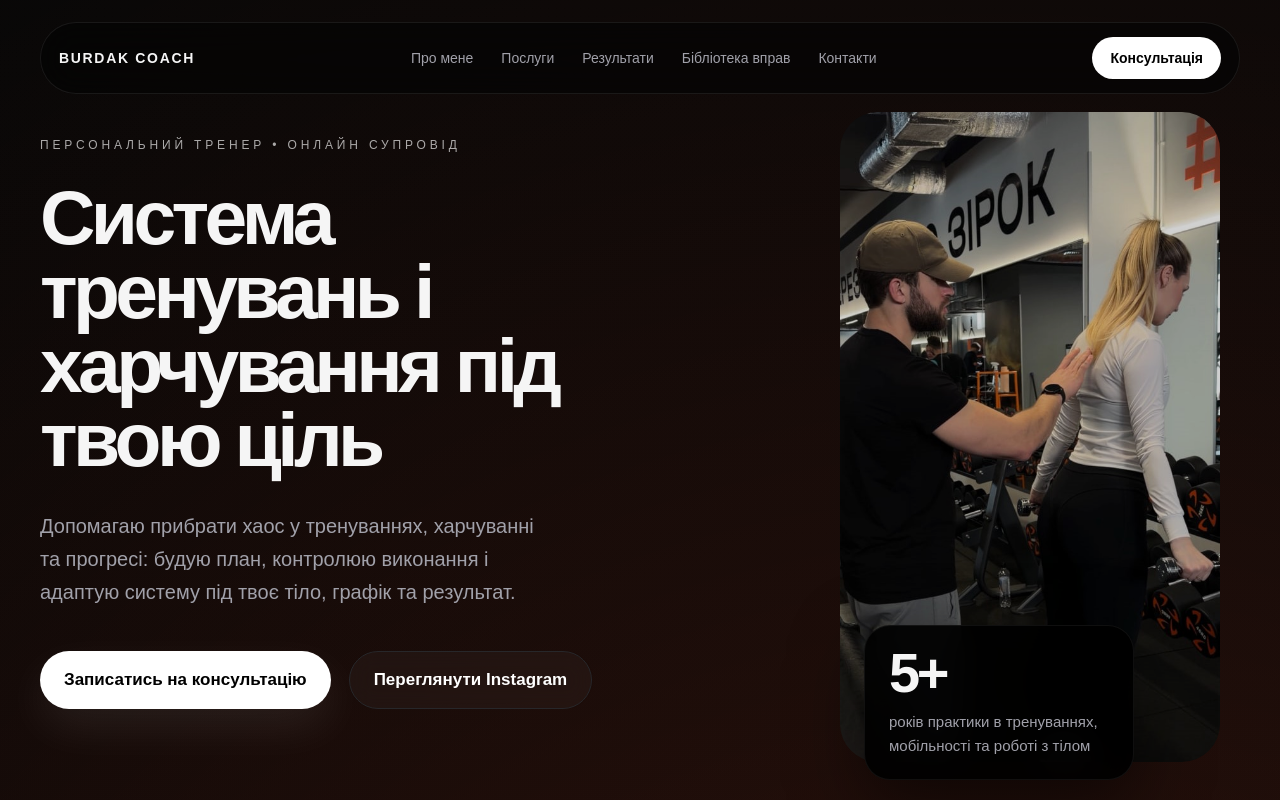
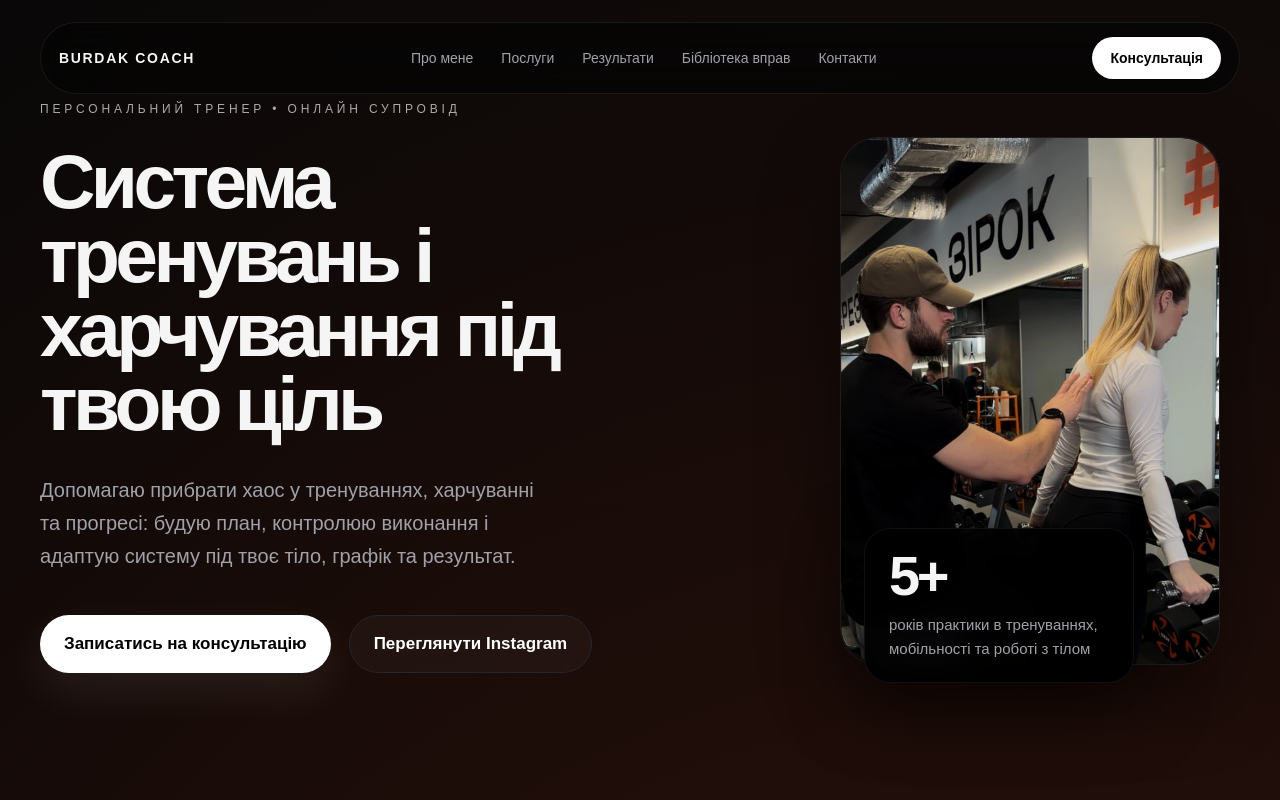
Before and after one commit to burdakcoach/burdak-site, a Next.js app: page / in a window 1280 px wide. Shown: the top 800 px of the page. Built offline with nearby package versions, Linux system fonts and the light colour scheme.

Commit message:
Виправлено дублікати та невалідний CSS в globals.css

```diff
--- a/app/globals.css
+++ b/app/globals.css
@@ -70,7 +70,6 @@ main {
   line-height: 1.4;
   letter-spacing: 0.32em;
   text-transform: uppercase;
-  color: var(--muted-dark);
   color: rgba(255, 255, 255, 0.65);
 }
 
@@ -150,7 +149,6 @@ main {
 }
 
 .photoCard {
-  .photoCard {
   position: relative;
   width: 100%;
   aspect-ratio: 0.72;
@@ -159,7 +157,6 @@ main {
   border: 1px solid rgba(255, 255, 255, 0.08);
   background: rgba(10, 10, 12, 0.85);
   box-shadow: 0 30px 80px rgba(0, 0, 0, 0.45);
-  }
 }
 
 .photoPlaceholder {
@@ -334,7 +331,6 @@ main {
   display: block;
   border-radius: 38px;
   filter: contrast(1.04) brightness(0.92);
-  filter: brightness(0.82);
 }
 
 .targetSection {
@@ -373,12 +369,6 @@ main {
 .sectionHead {
   margin-bottom: 60px;
   padding-top: 40px;
-}
-
-.targetGrid {
-  display: grid;
-  grid-template-columns: repeat(4, 1fr);
-  gap: 18px;
 }
 
 .targetGrid {
@@ -441,10 +431,6 @@ main {
 @media (max-width: 620px) {
   .targetSection {
     padding: 90px 20px;
-
-    .servicesGrid {
-      grid-template-columns: 1fr;
-    }
   }
 
   .targetGrid {
@@ -1215,71 +1201,6 @@ main {
   }
 }
 
-.formatsSection {
-  padding: 120px 32px;
-  background: #050505;
-}
-
-.formatsContainer {
-  width: 100%;
-  max-width: 1280px;
-  margin: 0 auto;
-}
-
-.formatsGrid {
-  display: grid;
-  grid-template-columns: repeat(4, minmax(0, 1fr));
-  gap: 20px;
-}
-
-.formatCard {
-  min-height: 360px;
-  padding: 32px;
-  border-radius: 34px;
-  border: 1px solid rgba(255, 255, 255, 0.08);
-  background: linear-gradient(180deg,
-      rgba(255, 255, 255, 0.055),
-      rgba(255, 255, 255, 0.018));
-  display: flex;
-  flex-direction: column;
-  justify-content: space-between;
-  transition:
-    transform 0.25s ease,
-    border-color 0.25s ease,
-    background 0.25s ease;
-}
-
-.formatCard:hover {
-  transform: translateY(-6px);
-  border-color: rgba(255, 255, 255, 0.18);
-}
-
-.formatCard.premium {
-  background:
-    radial-gradient(circle at 80% 20%, rgba(239, 68, 68, 0.18), transparent 34%),
-    linear-gradient(180deg, rgba(255, 255, 255, 0.075), rgba(255, 255, 255, 0.022));
-  border-color: rgba(239, 68, 68, 0.35);
-}
-
-.formatCard span {
-  display: block;
-  font-size: 16px;
-  font-weight: 900;
-  color: #ef4444;
-}
-
-.formatCard h3 {
-  font-size: 30px;
-  line-height: 1.05;
-  letter-spacing: -0.04em;
-}
-
-.formatCard p {
-  font-size: 16px;
-  line-height: 1.65;
-  color: #a1a1aa;
-}
-
 .contactsTitle {
   max-width: 1000px;
   margin: 0 auto;
@@ -1355,71 +1276,3 @@ main {
   border-color: rgba(255, 255, 255, 0.22);
   transform: translateY(-2px);
 }
-
-.muscleInfoCard {
-  padding: 34px;
-  border-radius: 32px;
-  border: 1px solid rgba(255, 255, 255, 0.08);
-  background: linear-gradient(180deg,
-      rgba(255, 255, 255, 0.06),
-      rgba(255, 255, 255, 0.02));
-}
-
-.muscleInfoCard h2 {
-  margin: 18px 0;
-  font-size: 34px;
-  line-height: 1;
-}
-
-.muscleInfoCard p {
-  color: #a1a1aa;
-  line-height: 1.7;
-}
-  .muscleInfoCard {
-    padding: 26px;
-  }
-
-  .muscleInfoCard h2 {
-    font-size: 28px;
-  }
-
-.muscleInfoCard {
-  padding: 32px;
-  border-radius: 30px;
-  border: 1px solid rgba(255, 255, 255, 0.08);
-  background: rgba(255, 255, 255, 0.035);
-}
-
-.muscleInfoCard h2 {
-  margin: 18px 0;
-  font-size: 30px;
-}
-
-.muscleInfoCard p,
-.muscleInfoCard li {
-  color: #a1a1aa;
-  line-height: 1.7;
-}
-
-.muscleInfoCard ul {
-  margin: 22px 0;
-  padding-left: 20px;
-}
-
-.muscleDot {
-  display: inline-block;
-  width: 22px;
-  height: 22px;
-  border-radius: 999px;
-}
-
-.muscleCardBtn {
-  display: inline-flex;
-  margin-top: 10px;
-  padding: 16px 22px;
-  border-radius: 999px;
-  background: #ef4444;
-  color: #fff;
-  font-weight: 800;
-  text-decoration: none;
-}
```
Lines whose indentation alone changed are shown as unchanged.
